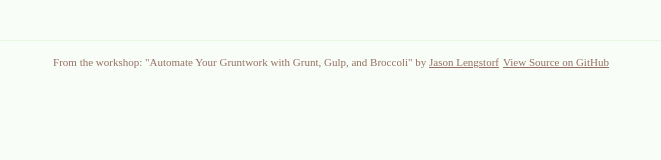
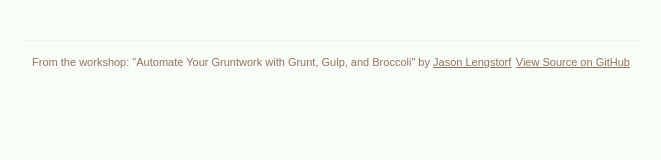
Before and after one commit to jlengstorf/grunt-gulp-broccoli-workshop, a website: page app/index.ejs in a window 1280 px wide. Shown: the full height of the page, 309-970 px from the left. Drawn offline with nearby package versions, Linux system fonts and the light colour scheme; some packages are replaced by stand-ins of ours; files that its build step writes are made by us from their sources.

Commit message:
Small style tweaks.

```diff
--- a/app/less/main.less
+++ b/app/less/main.less
@@ -24,6 +24,7 @@
 html {
     background-color: @light-color;
     color: lighten(@dark-color, 15%);
+    font-family: sans-serif;
     font-size: 16px;
     line-height: 20px;
     text-align: center;
@@ -38,6 +39,7 @@ h1 {
     color: @dark-color;
     font-family: 'monstro-web', sans-serif;
     font-size: 40px;
+    font-weight: normal;
     line-height: 40px;
 
     @media (min-width: 650px) {
@@ -143,7 +145,8 @@ p {
  *****************************************************************************/
 
 footer {
-    margin: 40px 0 10px;
+    max-width: 600px;
+    margin: 40px auto 10px;
     padding: 10px;
     border-top: 1px solid darken(@light-color, 5%);
 
```
Also changed, not shown: app/css/main.css.
